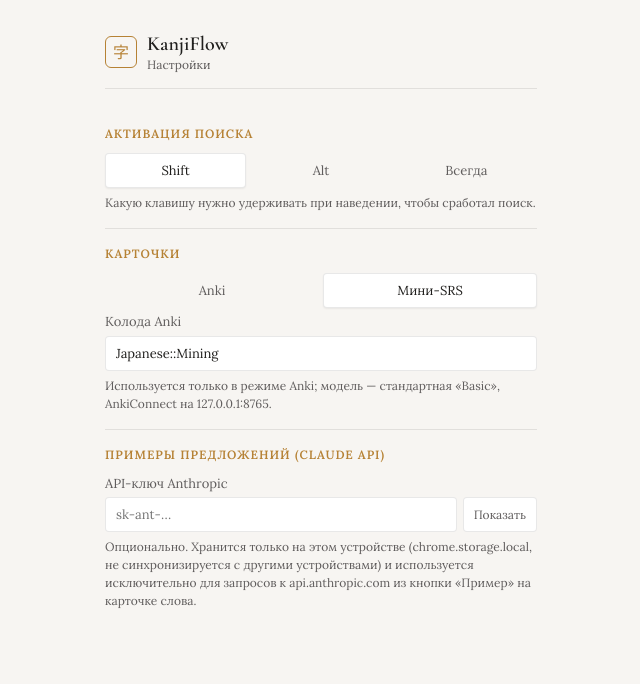
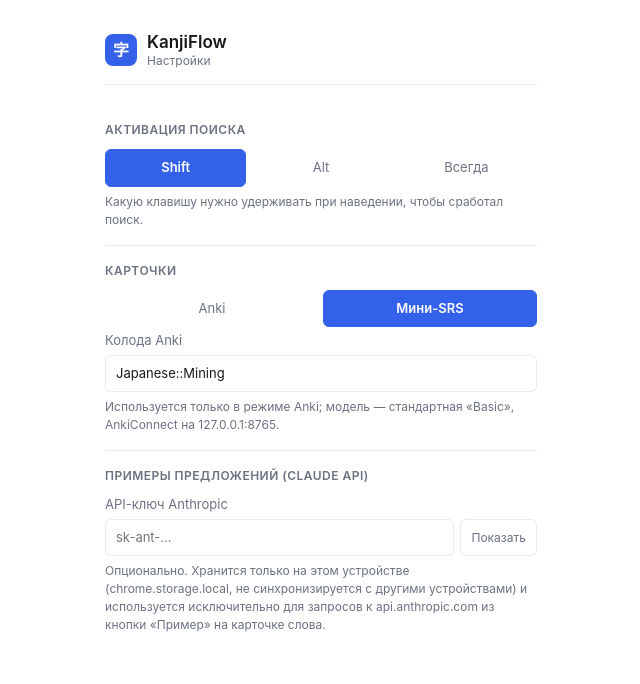
Before and after one commit to viti1112/jp-dic-ext, a website built with Vite: page entrypoints/options/index.html in a window 1280 px wide. Shown: the whole page, without its empty margins (319-959 px from the left). Built offline with nearby package versions, Linux system fonts and the light colour scheme; what wxt would draw is missing.

Commit message:
Redesign UI: flat sans-serif look instead of the serif "magazine" style
Replaced the Cormorant Garamond/Lora serif pairing and warm cream palette
across the toolbar popup, options page, and review page with the system
font stack and a flatter, more neutral palette (white backgrounds, a single
blue accent, no italics). The content-script popup's add-card button now
matches the same accent instead of the old gold. Self-hosting those two
fonts is no longer needed at all, so components/fonts.css and public/fonts/
are gone along with their imports - one less thing to bundle.

Also fixed a real bug surfaced while testing this: the popup's
"Добавлено в Anki" section had no id and was never hidden in mini-SRS mode,
unlike the AnkiConnect status section right above it. pingAnkiConnect() and
getAnkiLog() are now also skipped entirely outside Anki mode, instead of
running (and painting a connectivity status nobody asked to see) every time
the popup opens regardless of which backend is active.

Co-Authored-By: Claude Sonnet 5 <noreply@anthropic.com>

```diff
--- a/components/fonts.css
+++ /dev/null
@@ -1,77 +0,0 @@
-/*
- * Self-hosted subset of the Google Fonts used across the toolbar popup,
- * options page, and review page - only the latin+cyrillic subsets this UI's
- * English/Russian text actually needs (not the vietnamese/math/symbol
- * subsets Google's CSS also serves). Avoids an external fetch to
- * fonts.googleapis.com/fonts.gstatic.com on every popup/page open, which
- * otherwise contradicts this extension's own "everything runs locally"
- * design (see README.md) - the font files live in public/fonts/ instead.
- */
-
-@font-face {
-  font-family: 'Cormorant Garamond';
-  font-style: normal;
-  font-weight: 600;
-  font-display: swap;
-  src: url('/fonts/cormorant-garamond-600-latin.woff2') format('woff2');
-  unicode-range: U+0000-00FF, U+0131, U+0152-0153, U+02BB-02BC, U+02C6, U+02DA, U+02DC, U+2000-206F, U+2122, U+2191, U+2193, U+2212, U+2215;
-}
-@font-face {
-  font-family: 'Cormorant Garamond';
-  font-style: normal;
-  font-weight: 600;
-  font-display: swap;
-  src: url('/fonts/cormorant-garamond-600-cyrillic.woff2') format('woff2');
-  unicode-range: U+0301, U+0400-045F, U+0490-0491, U+04B0-04B1, U+2116;
-}
-
-@font-face {
-  font-family: 'Lora';
-  font-style: italic;
-  font-weight: 400;
-  font-display: swap;
-  src: url('/fonts/lora-italic-400-latin.woff2') format('woff2');
-  unicode-range: U+0000-00FF, U+0131, U+0152-0153, U+02BB-02BC, U+02C6, U+02DA, U+02DC, U+2000-206F, U+2122, U+2191, U+2193, U+2212, U+2215;
-}
-@font-face {
-  font-family: 'Lora';
-  font-style: italic;
-  font-weight: 400;
-  font-display: swap;
-  src: url('/fonts/lora-italic-400-cyrillic.woff2') format('woff2');
-  unicode-range: U+0301, U+0400-045F, U+0490-0491, U+04B0-04B1, U+2116;
-}
-
-/* Same physical file for both 400 and 600 - Google serves this weight range from one variable-ish static file. */
-@font-face {
-  font-family: 'Lora';
-  font-style: normal;
-  font-weight: 400;
-  font-display: swap;
-  src: url('/fonts/lora-normal-latin.woff2') format('woff2');
-  unicode-range: U+0000-00FF, U+0131, U+0152-0153, U+02BB-02BC, U+02C6, U+02DA, U+02DC, U+2000-206F, U+2122, U+2191, U+2193, U+2212, U+2215;
-}
-@font-face {
-  font-family: 'Lora';
-  font-style: normal;
-  font-weight: 400;
-  font-display: swap;
-  src: url('/fonts/lora-normal-cyrillic.woff2') format('woff2');
-  unicode-range: U+0301, U+0400-045F, U+0490-0491, U+04B0-04B1, U+2116;
-}
-@font-face {
-  font-family: 'Lora';
-  font-style: normal;
-  font-weight: 600;
-  font-display: swap;
-  src: url('/fonts/lora-normal-latin.woff2') format('woff2');
-  unicode-range: U+0000-00FF, U+0131, U+0152-0153, U+02BB-02BC, U+02C6, U+02DA, U+02DC, U+2000-206F, U+2122, U+2191, U+2193, U+2212, U+2215;
-}
-@font-face {
-  font-family: 'Lora';
-  font-style: normal;
-  font-weight: 600;
-  font-display: swap;
-  src: url('/fonts/lora-normal-cyrillic.woff2') format('woff2');
-  unicode-range: U+0301, U+0400-045F, U+0490-0491, U+04B0-04B1, U+2116;
-}
--- a/components/lookup-popup.ts
+++ b/components/lookup-popup.ts
@@ -36,8 +36,8 @@ const POPUP_STYLES = `
     margin-left: auto;
     pointer-events: auto;
     cursor: pointer;
-    background: #b68235;
-    color: #1e1e1e;
+    background: #3461ea;
+    color: #ffffff;
     border: none;
     border-radius: 4px;
     font-size: 11px;
@@ -67,7 +67,7 @@ const POPUP_STYLES = `
     margin-left: 4px;
   }
   .example-btn:disabled { opacity: 0.6; cursor: default; }
-  .examples { flex: 1 0 100%; margin-top: 6px; font-size: 13px; color: #cfcfcf; font-style: italic; }
+  .examples { flex: 1 0 100%; margin-top: 6px; font-size: 13px; color: #cfcfcf; }
   .examples:empty { display: none; }
 `;
 
--- a/entrypoints/options/main.ts
+++ b/entrypoints/options/main.ts
@@ -1,4 +1,3 @@
-import '@/components/fonts.css';
 import './style.css';
 import { getClaudeApiKey, setClaudeApiKey } from '@/utils/claude-settings.ts';
 import type { ActivationMode, ReviewBackend } from '@/utils/settings.ts';
--- a/entrypoints/options/style.css
+++ b/entrypoints/options/style.css
@@ -1,9 +1,10 @@
 :root {
-  --accent: #b68235;
-  --ink: #201f1d;
-  --muted: #605d5d;
-  --bg: #f7f5f2;
-  --border: rgba(32, 31, 29, 0.1);
+  --accent: #3461ea;
+  --accent-ink: #ffffff;
+  --ink: #18181b;
+  --muted: #6b7280;
+  --bg: #ffffff;
+  --border: rgba(0, 0, 0, 0.08);
   color-scheme: light;
 }
 
@@ -16,7 +17,7 @@ body {
   min-height: 100vh;
   background: var(--bg);
   color: var(--ink);
-  font: 14px/1.5 'Lora', Georgia, serif;
+  font: 14px/1.5 -apple-system, BlinkMacSystemFont, 'Segoe UI', Roboto, 'Helvetica Neue', Arial, sans-serif;
 }
 
 .page {
@@ -40,10 +41,11 @@ body {
   justify-content: center;
   width: 32px;
   height: 32px;
-  border: 1px solid var(--accent);
-  border-radius: 6px;
-  color: var(--accent);
+  border-radius: 8px;
+  background: var(--accent);
+  color: var(--accent-ink);
   font-size: 16px;
+  font-weight: 600;
   flex-shrink: 0;
 }
 
@@ -54,9 +56,8 @@ body {
 }
 
 .brand-name {
-  font-family: 'Cormorant Garamond', Garamond, serif;
   font-weight: 600;
-  font-size: 20px;
+  font-size: 17px;
 }
 
 .brand-sub {
@@ -77,9 +78,9 @@ body {
   margin: 0 0 10px;
   font-size: 12px;
   font-weight: 600;
-  letter-spacing: 0.08em;
+  letter-spacing: 0.04em;
   text-transform: uppercase;
-  color: var(--accent);
+  color: var(--muted);
 }
 
 .section-help {
@@ -96,19 +97,20 @@ body {
 .segmented button {
   flex: 1;
   padding: 8px 4px;
-  font: 13px 'Lora', serif;
+  font: inherit;
+  font-size: 13px;
   color: var(--muted);
   background: transparent;
   border: 1px solid transparent;
-  border-radius: 4px;
+  border-radius: 6px;
   cursor: pointer;
 }
 
 .segmented button.active {
-  background: #fff;
-  border-color: var(--border);
-  color: var(--ink);
-  box-shadow: 0 1px 2px rgba(0, 0, 0, 0.06);
+  background: var(--accent);
+  border-color: var(--accent);
+  color: var(--accent-ink);
+  font-weight: 600;
 }
 
 .field-label {
@@ -129,24 +131,27 @@ input[type='password'] {
   flex: 1;
   width: 100%;
   padding: 8px 10px;
-  font: 13px 'Lora', serif;
+  font: inherit;
+  font-size: 13px;
   color: var(--ink);
   background: #fff;
   border: 1px solid var(--border);
-  border-radius: 4px;
+  border-radius: 6px;
 }
 
 input:focus {
-  outline: 1px solid var(--accent);
+  outline: 2px solid var(--accent);
+  outline-offset: -1px;
 }
 
 .icon-btn {
   padding: 0 10px;
-  font: 12px 'Lora', serif;
+  font: inherit;
+  font-size: 12px;
   color: var(--muted);
   background: #fff;
   border: 1px solid var(--border);
-  border-radius: 4px;
+  border-radius: 6px;
   cursor: pointer;
 }
 
--- a/entrypoints/popup/style.css
+++ b/entrypoints/popup/style.css
@@ -1,9 +1,10 @@
 :root {
-  --accent: #b68235;
-  --ink: #201f1d;
-  --muted: #605d5d;
-  --bg: #f7f5f2;
-  --border: rgba(32, 31, 29, 0.1);
+  --accent: #3461ea;
+  --accent-ink: #ffffff;
+  --ink: #18181b;
+  --muted: #6b7280;
+  --bg: #ffffff;
+  --border: rgba(0, 0, 0, 0.08);
   color-scheme: light;
 }
 
@@ -16,7 +17,7 @@ body {
   width: 300px;
   background: var(--bg);
   color: var(--ink);
-  font: 14px/1.5 'Lora', Georgia, serif;
+  font: 14px/1.5 -apple-system, BlinkMacSystemFont, 'Segoe UI', Roboto, 'Helvetica Neue', Arial, sans-serif;
 }
 
 .panel {
@@ -41,8 +42,12 @@ body {
   color: var(--muted);
   background: transparent;
   border: 1px solid var(--border);
-  border-radius: 4px;
+  border-radius: 6px;
   cursor: pointer;
+}
+
+.icon-btn:hover {
+  background: rgba(0, 0, 0, 0.03);
 }
 
 .brand-icon {
@@ -51,10 +56,11 @@ body {
   justify-content: center;
   width: 30px;
   height: 30px;
-  border: 1px solid var(--accent);
-  border-radius: 6px;
-  color: var(--accent);
+  border-radius: 7px;
+  background: var(--accent);
+  color: var(--accent-ink);
   font-size: 15px;
+  font-weight: 600;
   flex-shrink: 0;
 }
 
@@ -65,9 +71,8 @@ body {
 }
 
 .brand-name {
-  font-family: 'Cormorant Garamond', Garamond, serif;
   font-weight: 600;
-  font-size: 17px;
+  font-size: 15px;
 }
 
 .brand-sub {
@@ -89,9 +94,9 @@ body {
   margin: 0 0 8px;
   font-size: 11px;
   font-weight: 600;
-  letter-spacing: 0.08em;
+  letter-spacing: 0.04em;
   text-transform: uppercase;
-  color: var(--accent);
+  color: var(--muted);
 }
 
 .status-row {
@@ -110,11 +115,11 @@ body {
 }
 
 .status-dot.connected {
-  background: #4caf50;
+  background: #22a06b;
 }
 
 .status-dot.disconnected {
-  background: #c0564a;
+  background: #e5484d;
 }
 
 .meta-line {
@@ -152,7 +157,6 @@ body {
 }
 
 .anki-log .empty {
-  font-style: italic;
   color: var(--muted);
 }
 
@@ -160,11 +164,16 @@ body {
   width: 100%;
   margin-top: 10px;
   padding: 7px 0;
-  font: 12px 'Lora', serif;
+  font: inherit;
   font-weight: 600;
+  font-size: 12px;
   background: var(--accent);
-  color: #fff;
+  color: var(--accent-ink);
   border: none;
-  border-radius: 4px;
+  border-radius: 6px;
   cursor: pointer;
 }
+
+.reveal-btn:hover {
+  filter: brightness(1.08);
+}
--- a/entrypoints/review/main.ts
+++ b/entrypoints/review/main.ts
@@ -1,4 +1,3 @@
-import '@/components/fonts.css';
 import './style.css';
 import { requestDueSrsCards, requestReviewSrsCard } from '@/utils/messaging.ts';
 import type { ReviewQuality, SrsCard } from '@/utils/srs/types.ts';
--- a/entrypoints/review/style.css
+++ b/entrypoints/review/style.css
@@ -1,9 +1,10 @@
 :root {
-  --accent: #b68235;
-  --ink: #201f1d;
-  --muted: #605d5d;
-  --bg: #f7f5f2;
-  --border: rgba(32, 31, 29, 0.1);
+  --accent: #3461ea;
+  --accent-ink: #ffffff;
+  --ink: #18181b;
+  --muted: #6b7280;
+  --bg: #f7f8fa;
+  --border: rgba(0, 0, 0, 0.08);
   color-scheme: light;
 }
 
@@ -19,7 +20,7 @@ body {
   justify-content: center;
   background: var(--bg);
   color: var(--ink);
-  font: 16px/1.6 'Lora', Georgia, serif;
+  font: 15px/1.5 -apple-system, BlinkMacSystemFont, 'Segoe UI', Roboto, 'Helvetica Neue', Arial, sans-serif;
 }
 
 .page {
@@ -45,17 +46,18 @@ body {
   justify-content: center;
   width: 22px;
   height: 22px;
-  border: 1px solid var(--accent);
-  border-radius: 5px;
-  color: var(--accent);
+  border-radius: 6px;
+  background: var(--accent);
+  color: var(--accent-ink);
   font-size: 12px;
+  font-weight: 600;
 }
 
 .card {
   background: #fff;
   border: 1px solid var(--border);
   border-radius: 10px;
-  box-shadow: 0 2px 12px rgba(0, 0, 0, 0.06);
+  box-shadow: 0 1px 3px rgba(0, 0, 0, 0.05);
   padding: 40px 32px;
   min-height: 200px;
   display: flex;
@@ -66,8 +68,7 @@ body {
 }
 
 .headword {
-  font-family: 'Cormorant Garamond', Garamond, serif;
-  font-size: 40px;
+  font-size: 36px;
   font-weight: 600;
 }
 
@@ -80,13 +81,13 @@ body {
   cursor: pointer;
   background: none;
   border: none;
-  font-size: 22px;
+  font-size: 20px;
   vertical-align: middle;
 }
 
 .glosses {
   margin-top: 12px;
-  font-size: 16px;
+  font-size: 15px;
   color: var(--ink);
 }
 
@@ -99,12 +100,17 @@ body {
 .reveal-btn {
   margin-top: 20px;
   padding: 8px 20px;
-  font: 14px 'Lora', serif;
+  font: inherit;
+  font-weight: 600;
   background: var(--accent);
-  color: #fff;
+  color: var(--accent-ink);
   border: none;
-  border-radius: 6px;
+  border-radius: 7px;
   cursor: pointer;
+}
+
+.reveal-btn:hover {
+  filter: brightness(1.08);
 }
 
 .rate-row {
@@ -117,31 +123,32 @@ body {
 .rate-btn {
   flex: 1;
   padding: 10px 4px;
-  font: 13px 'Lora', serif;
+  font: inherit;
+  font-size: 13px;
+  font-weight: 600;
   color: #fff;
   border: none;
-  border-radius: 6px;
+  border-radius: 7px;
   cursor: pointer;
 }
 
 .rate-btn[data-quality='again'] {
-  background: #b5503f;
+  background: #e5484d;
 }
 
 .rate-btn[data-quality='hard'] {
-  background: #c08a3e;
+  background: #e8a93d;
 }
 
 .rate-btn[data-quality='good'] {
-  background: #5a8f5e;
+  background: #22a06b;
 }
 
 .rate-btn[data-quality='easy'] {
-  background: #4a7fb5;
+  background: #3461ea;
 }
 
 .empty-state {
   color: var(--muted);
-  font-style: italic;
   padding: 40px 0;
 }
```
Also changed, not shown: CLAUDE.md (+4 -2 lines), entrypoints/popup/main.ts (+12 -7 lines), public/fonts/cormorant-garamond-600-cyrillic.woff2 (deleted), public/fonts/cormorant-garamond-600-latin.woff2 (deleted), public/fonts/lora-italic-400-cyrillic.woff2 (deleted), public/fonts/lora-italic-400-latin.woff2 (deleted), public/fonts/lora-normal-cyrillic.woff2 (deleted), public/fonts/lora-normal-latin.woff2 (deleted).
